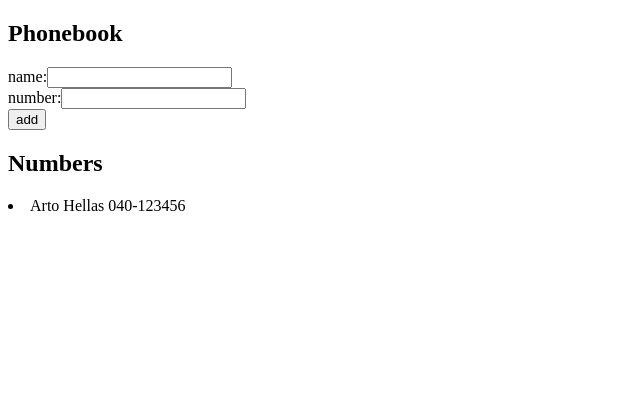
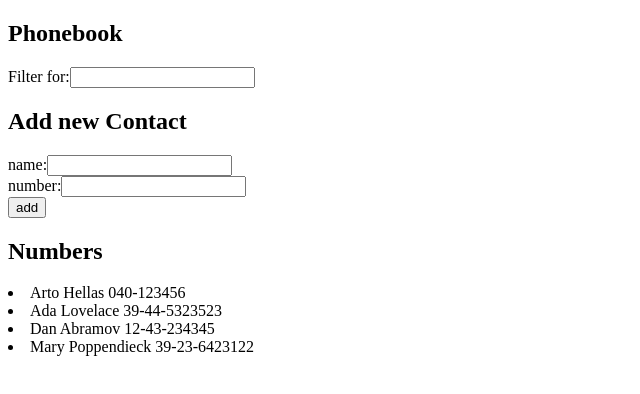
Before and after one commit to Hakizu/selene, a React (Create React App) app: page / in a window 1280 px wide. Shown: the top 394 px of the page, without its empty margins (0-640 px from the left). Built offline with nearby package versions, Linux system fonts and the light colour scheme.

Commit message:
completed 2.9 Step 4

```diff
--- a/src/App.js
+++ b/src/App.js
@@ -8,10 +8,14 @@
 
 const App = () => {
     const [persons, setPersons] = useState([
-        { name : 'Arto Hellas', number: '040-123456'}
+        { name : 'Arto Hellas', number: '040-123456'},
+        { name: 'Ada Lovelace', number: '39-44-5323523' },
+        { name: 'Dan Abramov', number: '12-43-234345' },
+        { name: 'Mary Poppendieck', number: '39-23-6423122' }
     ])
     const [newNumber, setNewNumber] = useState('')
     const [newName, setNewName] = useState('')
+    const [newSearch, setNewSearch] = useState("")
 
     const newPerson = (event) =>{
         event.preventDefault()
@@ -35,9 +39,26 @@
         setNewNumber(event.target.value)
     }
 
+    const search = (event) => {
+        setNewSearch(event.target.value)
+    }
+    const result = !newSearch
+    ? persons
+    : persons.filter(p =>
+        p.name.toLowerCase().includes(newSearch.toLowerCase()))
+
+
     return (
         <div>
             <h2>Phonebook</h2>
+            <div>
+                Filter for:
+                <input
+                onChange={search}
+                value = {newSearch}
+                />
+            </div>
+            <h2>Add new Contact</h2>
             <form onSubmit={newPerson}>
                 <div>
                     name:
@@ -58,7 +79,7 @@
                 </div>
             </form>
             <h2>Numbers</h2>
-            {persons.map(persons =>
+            {result.map(persons =>
             <Name key={persons.name} persons={persons.name} number={persons.number}/>
             )}
         </div>
```
